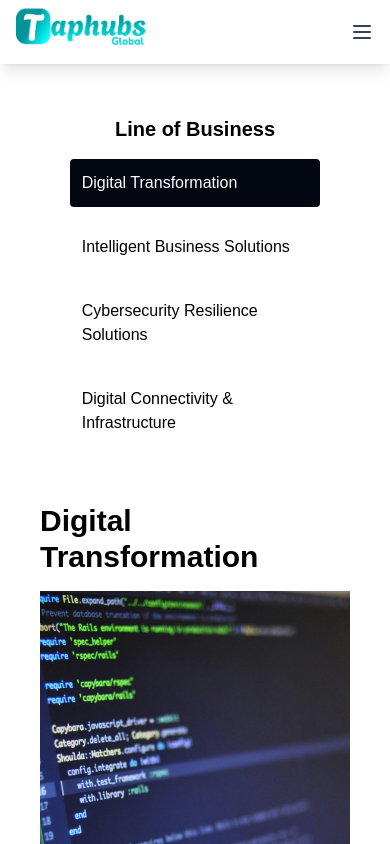
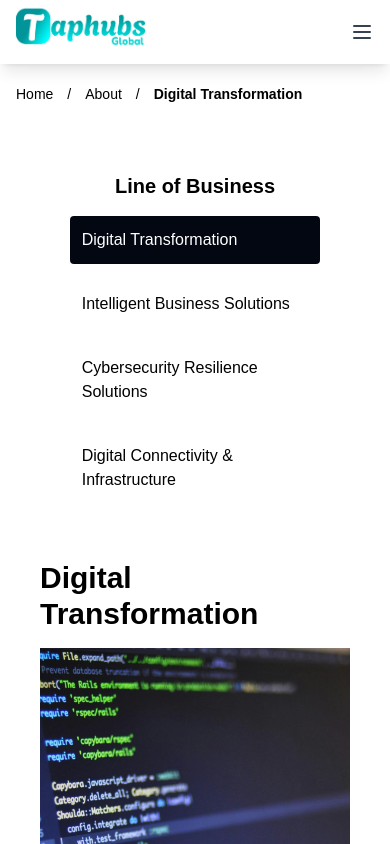
Before and after one commit to Jayaswetha-7/company-site, a React (Vite) app: page /about/lineofbusiness in a window 390 px wide. Shown: the top 844 px of the page. Built offline with nearby package versions, Linux system fonts and the light colour scheme.

Commit message:
Update layout spacing and add overflow handling in pages

```diff
--- a/src/components/Pages/BreadcrumbWithCustomSeparator.tsx
+++ b/src/components/Pages/BreadcrumbWithCustomSeparator.tsx
@@ -68,7 +68,7 @@ const BreadcrumbWithCustomSeparator: React.FC<
 
   // Current page
   return (
-    <div className="w-full max-w-screen-xl mt-[7%] ml-8">
+    <div className="w-full max-w-screen-xl lg:mt-[7%] mt-[10vh] ml-8">
       <Breadcrumb>
         <BreadcrumbList className="flex items-center space-x-2 text-sm text-black">
           {breadcrumbPath}
--- a/src/components/Pages/Lineofbusiness.tsx
+++ b/src/components/Pages/Lineofbusiness.tsx
@@ -31,10 +31,10 @@ const Lineofbusiness: React.FC = () => {
   return (
     <>
       <Navbar />
-      <div className="min-h-screen w-full mx-auto flex flex-col items-center bg-white">
+      <div className="min-h-screen w-full mx-auto flex flex-col items-center bg-white overflow-hidden">
         <BreadcrumbWithCustomSeparator
           currentPage={contentData[selectedContent].title}
-        />
+         />
 
         <div className="flex flex-col container lg:flex-row w-full max-w-screen-xl mt-[3%]">
           {/* Left Side Menu */}
--- a/src/components/Pages/ServicePage.tsx
+++ b/src/components/Pages/ServicePage.tsx
@@ -6,7 +6,6 @@ import webDevelopmentImage from "../../assets/web.jpg";
 import networkSolutionImage from "../../assets/network.jpg";
 import aiIntegrationImage from "../../assets/ai.jpg";
 import cybersecurityImage from "../../assets/cyber.jpg";
-import { loadEnvFile } from "process";
 
 const contentData = {
   development: {
```
